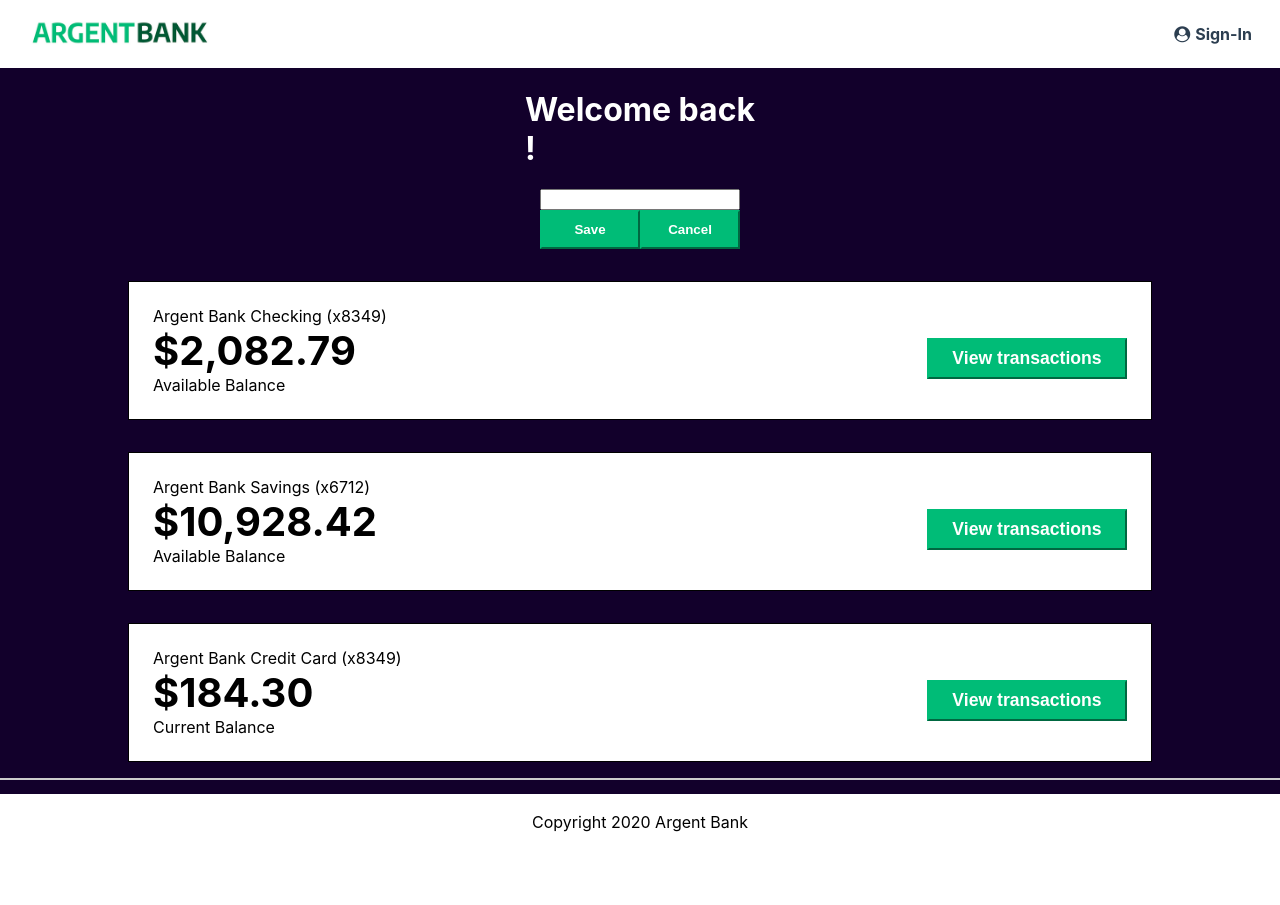
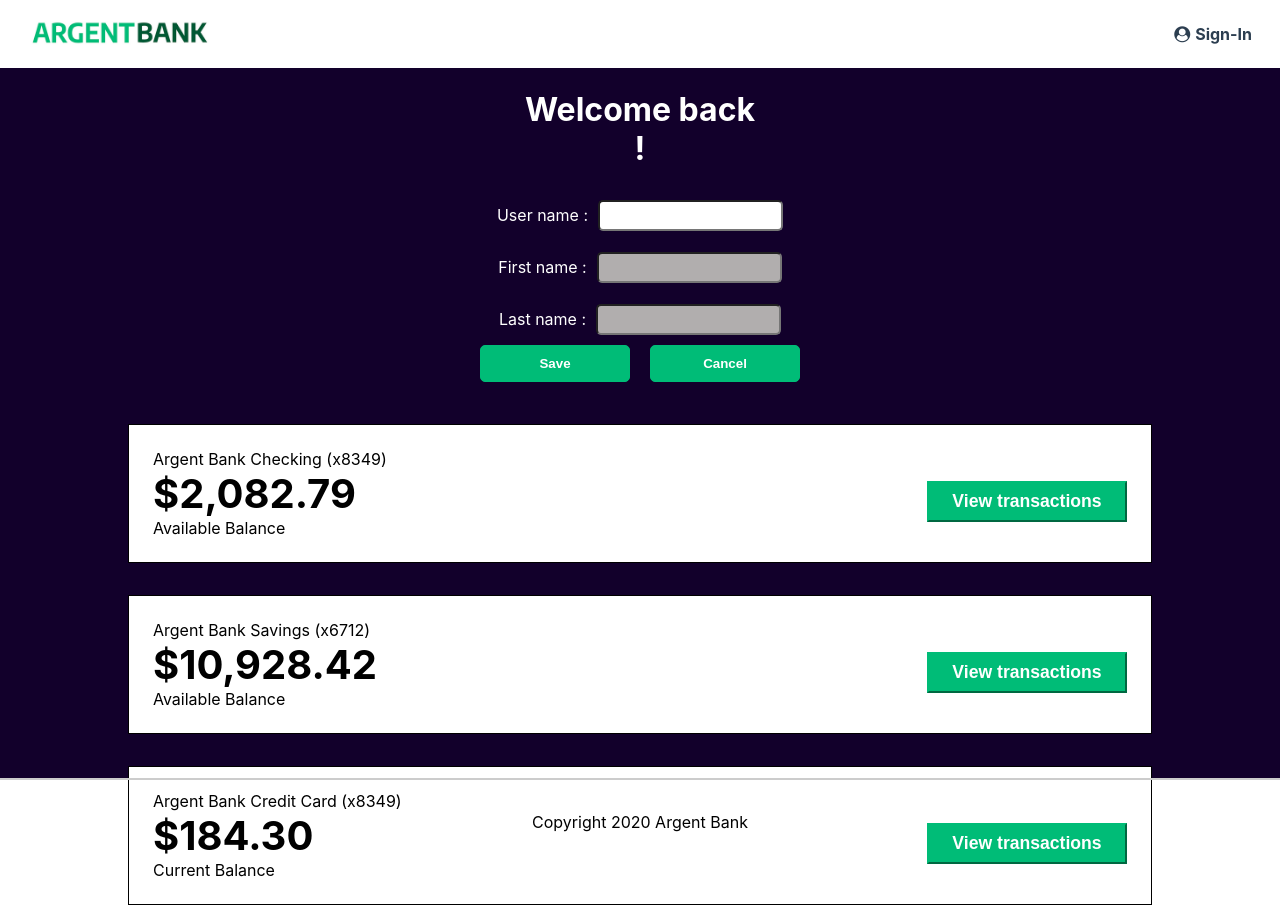
Before and after one commit to littlekanine/P11_ARGENTBANK, a React (Create React App) app: page /Profile in a window 1280 px wide. Both pictures are taken after a click on the button "Edit Username". Before the commit the page ends 856 px from the top, so only its background shows below. Built offline with nearby package versions, Linux system fonts and the light colour scheme.

Commit message:
Fix Put username / add style

```diff
--- a/designs/css/main.css
+++ b/designs/css/main.css
@@ -172,6 +172,7 @@
 	margin: 0 auto;
 	margin-top: 3rem;
 	padding: 2rem;
+	border-radius: 10px;
 }
 
 .sign-in-icon {
--- a/package.json
+++ b/package.json
@@ -19,6 +19,7 @@
     "react-router-dom": "^6.23.1",
     "react-scripts": "^5.0.1",
     "redux": "^5.0.1",
+    "redux-thunk": "^3.1.0",
     "swagger-ui-express": "^5.0.0",
     "web-vitals": "^2.1.4",
     "yamljs": "^0.3.0"
--- a/src/component/form/UsernameForm.js
+++ b/src/component/form/UsernameForm.js
@@ -1,13 +1,13 @@
 import React, { useState } from 'react';
 import { useSelector, useDispatch } from 'react-redux';
-// import {setUser} from '../../feature/userSlice'
+import { setUser } from '../../feature/userSlice';
 import { userName } from '../../feature/userAction';
 import '../../index.css';
 
-function UsernameForm({onUsernameChange}) {
+function UsernameForm({ onUsernameChange }) {
 	const user = useSelector((state) => state.user);
-	// const dispatch = useDispatch ()
-	const [username, setUsername] = useState(user.userName);
+	const dispatch = useDispatch();
+	const [username, setUsername] = useState(user.userName || '');
 	const [isEditing, setIsEditing] = useState(true);
 
 	const handleCancelEdit = () => {
@@ -22,7 +22,8 @@
 		e.preventDefault();
 		try {
 			await userName(user.token, username);
-			onUsernameChange(username)
+			onUsernameChange(username);
+			dispatch(setUser({ ...user, userName: username }));
 		} catch (error) {
 			console.error("Erreur lors de la soumission du nom d'utilisateur :", error);
 		}
@@ -31,8 +32,17 @@
 	return (
 		<div>
 			<form onSubmit={handleUsernameSubmit} className="form-user-name">
-				<input type="text" value={username} onChange={(e) => setUsername(e.target.value)} />
-				<div className="flex row">
+				<div className="">
+					<div className="flex row center align-center gap10">
+						<p>User name :</p> <input type="text" value={username} onChange={(e) => setUsername(e.target.value)} className="form-imput" />
+					</div>
+					<div className="flex row center align-center gap10">
+						<p>First name :</p> <input type="text" value={user.firstName} readonly="readonly" className="lock form-imput" />
+					</div>
+					<div className="flex row center align-center gap10">
+						<p>Last name :</p> <input type="text" value={user.lastName} readonly="readonly" className="lock form-imput" />
+					</div>
+					<div className="flex row center gap20">
 						<button type="submit" className="edit-button">
 							Save
 						</button>
@@ -40,6 +50,7 @@
 							Cancel
 						</button>
 					</div>
+				</div>
 			</form>
 		</div>
 	);
--- a/src/component/form/form.js
+++ b/src/component/form/form.js
@@ -1,6 +1,6 @@
 import { useState, useEffect } from 'react';
 import { useDispatch, useSelector } from 'react-redux';
-import { storeToken } from '../../feature/userSlice';
+import { setUser, storeToken } from '../../feature/userSlice';
 import { useNavigate } from 'react-router-dom';
 import { loginUser, usersData } from '../../feature/userAction';
 
@@ -35,7 +35,8 @@
 				navigate('/profile');
 				dispatch(storeToken(token));
 				console.log(token);
-				await usersData(token);
+				const userData = await usersData(token);
+				dispatch(setUser(userData));
 			}
 		} catch (error) {
 			console.error('Erreur lors de la connexion :', error);
@@ -45,11 +46,11 @@
 	return (
 		<form onSubmit={handleLogin}>
 			<div className="input-wrapper">
-				<label for="username">Username</label>
+				<label htmlFor="username">Username</label>
 				<input type="text" id="username" value={username} onChange={handleUsernameChange} />
 			</div>
 			<div className="input-wrapper">
-				<label for="password">Password</label>
+				<label htmlFor="password">Password</label>
 				<input type="password" id="password" value={password} onChange={handlePasswordChange} />
 			</div>
 			<button className="sign-in-button">Sign In</button>
--- a/src/component/layout/layout.js
+++ b/src/component/layout/layout.js
@@ -9,7 +9,7 @@
 	const dispatch = useDispatch();
 	const navigate = useNavigate();
 	const token = useSelector((state) => state.user.token);
-	// const user = useSelector((state) => state.user)
+	const user = useSelector((state) => state.user);
 	const handleLogout = () => {
 		dispatch(logout());
 		navigate('/login');
@@ -27,7 +27,7 @@
 							<i className="fa fa-user-circle"></i>
 							<li className="no-bullets">
 								<Link to="/profile" className="link">
-									Pierrick
+									{!user.username ? <>{user.firstName} </> : <>{user.username} </>}
 								</Link>
 							</li>
 						</div>
--- a/src/component/pages/Profile.js
+++ b/src/component/pages/Profile.js
@@ -1,32 +1,36 @@
 import Layout from '../layout/layout';
 import UsernameForm from '../form/UsernameForm';
-import { useSelector, useDispatch } from 'react-redux';
+import { useSelector } from 'react-redux';
 import { useState } from 'react';
-import { setUser, editUsername } from '../../feature/userSlice'
 
 function Profile() {
 	const user = useSelector((state) => state.user);
-	const dispatch =useDispatch()
 	const [isEditing, setIsEditing] = useState(false);
 
 	const handleEditClick = () => {
 		setIsEditing(true);
 	};
 
-	const handleUsernameChange = (newUsername) => {
-        dispatch(setUser(newUsername)); // Mettre à jour le nom d'utilisateur dans le store Redux
-        setIsEditing(false); // Masquer le formulaire de modification du nom d'utilisateur
-    };
+	const handleUsernameChange = () => {
+		setIsEditing(false);
+	};
+	// console.log(user.firstName);
 
 	return (
 		<div className="height-full">
 			<Layout>
-				<div className="bg-dark flex column align-center">
+				<div className="bg-dark flex column align-center height-full">
 					<div className="flex column center align-center header">
-						<h1>
+						<h1 className="text-center">
 							Welcome back
 							<br />
-							{user.userName}!
+							{!user.username ? (
+								<>
+									{user.firstName} {user.lastName} !
+								</>
+							) : (
+								<>{user.username} !</>
+							)}
 						</h1>
 						{isEditing ? (
 							<UsernameForm onUsernameChange={handleUsernameChange} />
--- a/src/feature/userAction.js
+++ b/src/feature/userAction.js
@@ -10,7 +10,7 @@
 		});
 		if (response.status === 200) {
 			const data = await response.json();
-			console.log(data);
+			console.log(data.body.token);
 			return data.body.token;
 		} else {
 			return false;
@@ -21,6 +21,7 @@
 };
 
 export const usersData = async (token) => {
+	console.log(token);
 	try {
 		const response = await fetch('http://localhost:3001/api/v1/user/profile', {
 			method: 'POST',
--- a/src/feature/userSlice.js
+++ b/src/feature/userSlice.js
@@ -5,7 +5,7 @@
 	userData: null,
 	firstName: '',
 	lastName: '',
-	userName: '',
+	username: '',
 };
 const userSlice = createSlice({
 	name: 'user',
@@ -20,16 +20,15 @@
 			sessionStorage.removeItem('token');
 		},
 		editUsername: (state, { payload }) => {
-			state.userName = payload;
+			state.username = payload;
 		},
 		setUser: (state, { payload }) => {
 			state.email = payload.email;
 			state.firstName = payload.firstName;
 			state.lastName = payload.lastName;
-			state.userName = payload.userName;
+			state.username = payload.userName;
 		},
 	},
 });
-
 export const { storeToken, logout, setUser, editUsername } = userSlice.actions;
 export default userSlice.reducer;
--- a/src/index.css
+++ b/src/index.css
@@ -42,6 +42,17 @@
 	display: none;
 }
 
+.text-center {
+	text-align: center;
+}
+
+.gap10 {
+	gap: 10px;
+}
+
+.gap20 {
+	gap: 20px;
+}
 /* Home CSS */
 
 .hero {
@@ -168,6 +179,7 @@
 	margin: 0 auto;
 	margin-top: 3rem;
 	padding: 2rem;
+	border-radius: 10px;
 }
 
 .input-wrapper {
@@ -184,6 +196,9 @@
 .input-wrapper input {
 	padding: 5px;
 	font-size: 1.2rem;
+	border: solid 1px;
+	border-radius: 5px;
+	color: #423f3f;
 }
 
 .sign-in-button {
@@ -196,6 +211,8 @@
 	border-color: #00bc77;
 	background-color: #00bc77;
 	color: #fff;
+	border: 0px;
+	border-radius: 5px;
 }
 
 .bg-dark {
@@ -215,6 +232,8 @@
 	color: #fff;
 	font-weight: bold;
 	padding: 10px;
+	border: 1px solid #00bc77;
+	border-radius: 5px;
 }
 
 .account {
@@ -316,6 +335,19 @@
 }
 
 .form-user-name button {
-	width: 100px;
+	width: 150px;
 	justify-content: center;
 }
+
+.lock {
+	background-color: rgb(177, 174, 174);
+}
+
+form {
+	gap: 10px;
+	padding-bottom: 10px;
+}
+.form-imput {
+	height: 25px;
+	border-radius: 5px;
+}
--- a/src/store/store.js
+++ b/src/store/store.js
@@ -2,9 +2,9 @@
 import userSlice from '../feature/userSlice';
 
 const store = configureStore({
-    reducer: {
-        user: userSlice,
-      }
+	reducer: {
+		user: userSlice,
+	},
 });
 
 export default store;
```
Also changed, not shown: 1 other file (tests, documents, lock files or other folders). Lines whose indentation alone changed are shown as unchanged.
